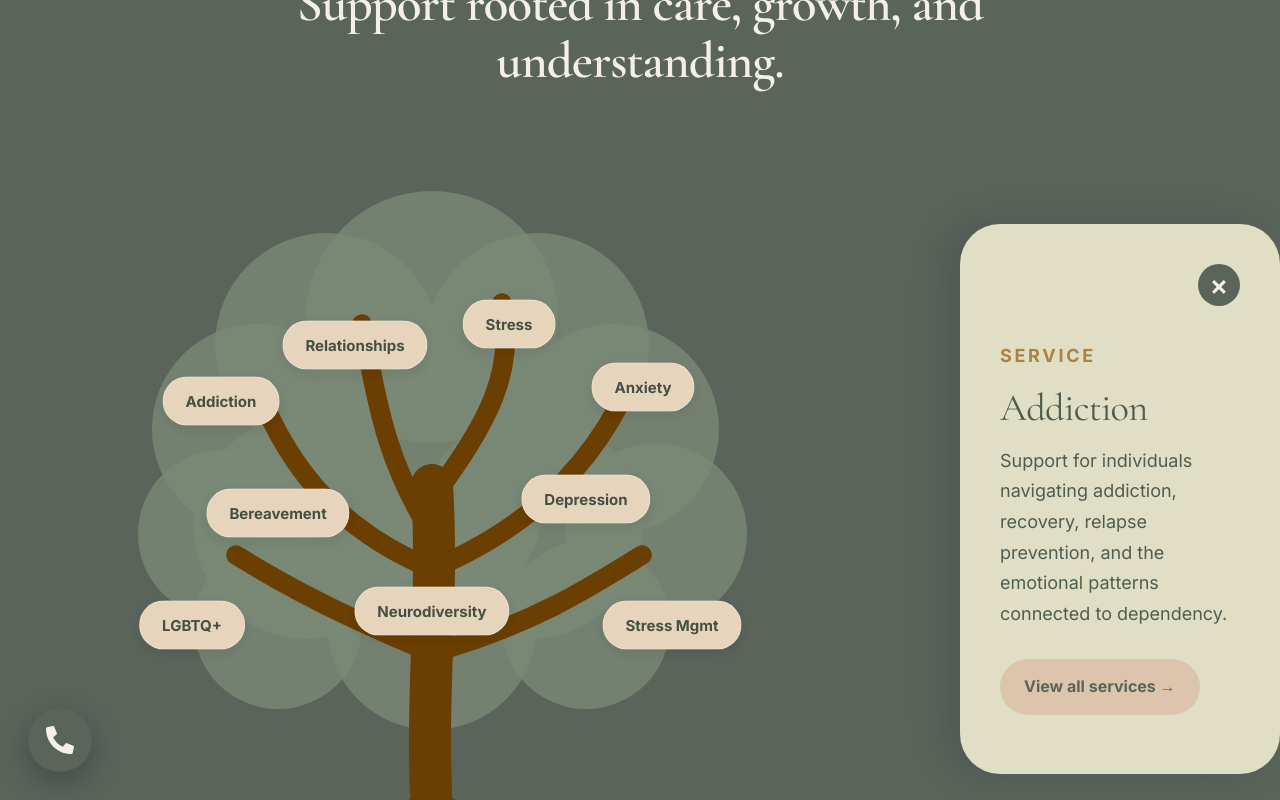
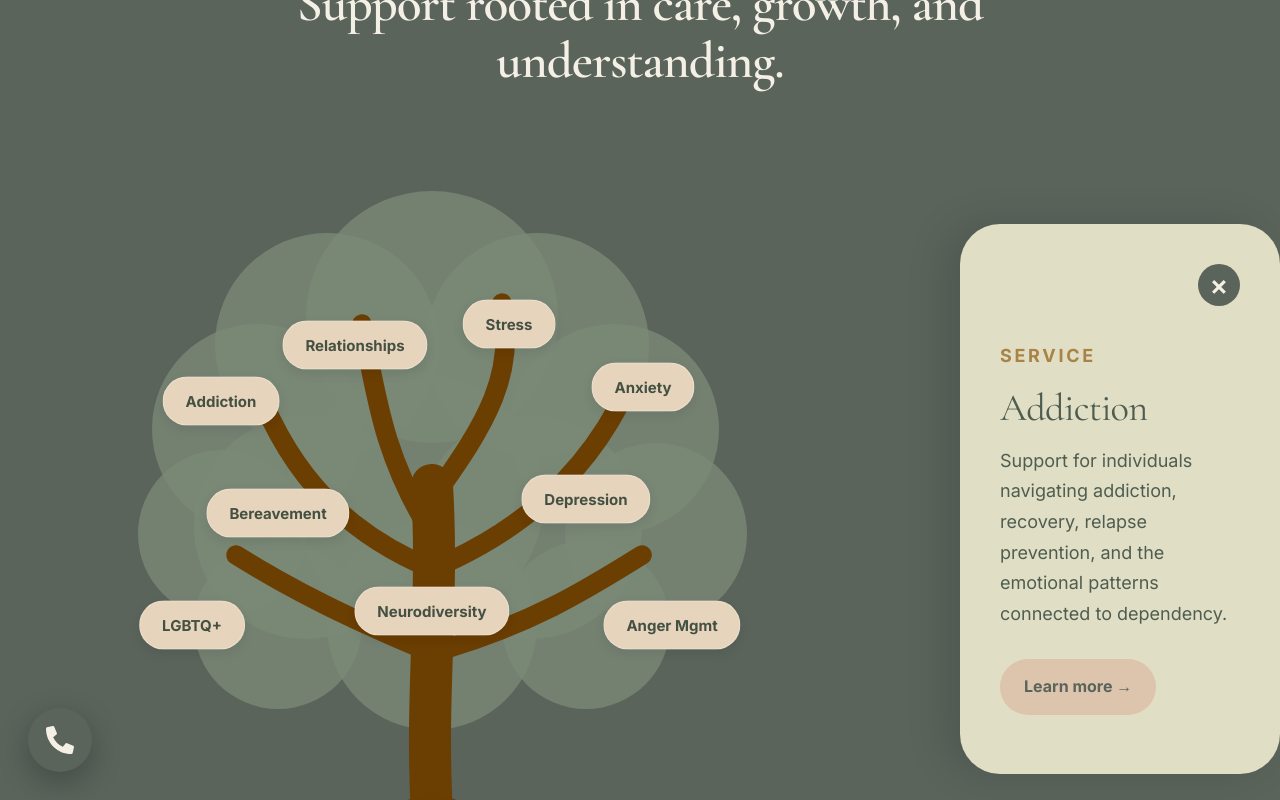
Before and after one commit to FilipG01/Group-D-Project, a React (Vite) app: page / in a window 1280 px wide. Both pictures are taken after a click on the button "Addiction". Shown: the part 991-1791 px from the top of the page. Built offline with nearby package versions, Linux system fonts and the light colour scheme.

Commit message:
refactored services tree to call from a seperate file to keep consistant file structure and added functionality to buttons to lead to individual service detail pages rather than the service page with all options

```diff
--- a/src/components/home/ServicesTree.jsx
+++ b/src/components/home/ServicesTree.jsx
@@ -1,72 +1,7 @@
 import { useEffect, useRef, useState } from 'react'
 import { Link } from 'react-router-dom'
+import { treeServices } from "../../data/treeServicesData";
 import '../../styles/servicesTree.css'
-
-const treeServices = [
-    {
-        label: 'Addiction',
-        x: 28,
-        y: 36,
-        description:
-            'Support for individuals navigating addiction, recovery, relapse prevention, and the emotional patterns connected to dependency.',
-    },
-    {
-        label: 'Relationships',
-        x: 42,
-        y: 28,
-        description:
-            'A space to explore communication, conflict, attachment, boundaries, and emotional connection in relationships.',
-    },
-    {
-        label: 'Stress',
-        x: 58,
-        y: 25,
-        description:
-            'Support for understanding stress, reducing overwhelm, and developing healthier ways to manage pressure.',
-    },
-    {
-        label: 'Anxiety',
-        x: 72,
-        y: 34,
-        description:
-            'Therapeutic support for anxiety, worry, intrusive thoughts, panic, and feelings of being emotionally stuck.',
-    },
-    {
-        label: 'Bereavement',
-        x: 34,
-        y: 52,
-        description:
-            'Compassionate support for grief, loss, adjustment, and the complex emotions that can follow bereavement.',
-    },
-    {
-        label: 'Depression',
-        x: 66,
-        y: 50,
-        description:
-            'Support for low mood, emotional heaviness, lack of motivation, and rebuilding connection with yourself.',
-    },
-    {
-        label: 'LGBTQ+',
-        x: 25,
-        y: 68,
-        description:
-            'An affirming space to explore identity, relationships, self-acceptance, and lived experience.',
-    },
-    {
-        label: 'Neurodiversity',
-        x: 50,
-        y: 66,
-        description:
-            'Support for ADHD, autism, sensory needs, masking, self-understanding, and neurodivergent identity.',
-    },
-    {
-        label: 'Stress Mgmt',
-        x: 75,
-        y: 68,
-        description:
-            'Practical and reflective support for managing ongoing stress, transitions, burnout, and emotional strain.',
-    },
-]
 
 function ServicesTree() {
     const sectionRef = useRef(null)
@@ -178,8 +113,8 @@ function ServicesTree() {
                             <h3>{selectedService.label}</h3>
                             <p>{selectedService.description}</p>
 
-                            <Link to="/services" className="panel-services-link">
-                                View all services →
+                            <Link to={selectedService.path} className="panel-services-link">
+                                Learn more →
                             </Link>
                         </>
                     )}
--- /dev/null
+++ b/src/data/treeServicesData.js
@@ -0,0 +1,74 @@
+export const treeServices = [
+    {
+        label: "Addiction",
+        x: 28,
+        y: 36,
+        path: "/services/addiction-recovery",
+        description:
+            "Support for individuals navigating addiction, recovery, relapse prevention, and the emotional patterns connected to dependency.",
+    },
+    {
+        label: "Relationships",
+        x: 42,
+        y: 28,
+        path: "/services/relationship-counselling",
+        description:
+            "A space to explore communication, conflict, attachment, boundaries, and emotional connection in relationships.",
+    },
+    {
+        label: "Stress",
+        x: 58,
+        y: 25,
+        path: "/services/stress-management",
+        description:
+            "Support for understanding stress, reducing overwhelm, and developing healthier ways to manage pressure.",
+    },
+    {
+        label: "Anxiety",
+        x: 72,
+        y: 34,
+        path: "/services/anxiety-intrusive-thoughts",
+        description:
+            "Therapeutic support for anxiety, worry, intrusive thoughts, panic, and feelings of being emotionally stuck.",
+    },
+    {
+        label: "Bereavement",
+        x: 34,
+        y: 52,
+        path: "/services/bereavement",
+        description:
+            "Compassionate support for grief, loss, adjustment, and the complex emotions that can follow bereavement.",
+    },
+    {
+        label: "Depression",
+        x: 66,
+        y: 50,
+        path: "/services/depression",
+        description:
+            "Support for low mood, emotional heaviness, lack of motivation, and rebuilding connection with yourself.",
+    },
+    {
+        label: "LGBTQ+",
+        x: 25,
+        y: 68,
+        path: "/services/lgbtq-support",
+        description:
+            "An affirming space to explore identity, relationships, self-acceptance, and lived experience.",
+    },
+    {
+        label: "Neurodiversity",
+        x: 50,
+        y: 66,
+        path: "/services/neurodiversity",
+        description:
+            "Support for ADHD, autism, sensory needs, masking, self-understanding, and neurodivergent identity.",
+    },
+    {
+        label: "Anger Mgmt",
+        x: 75,
+        y: 68,
+        path: "/services/anger-management",
+        description:
+            "Support for understanding anger, emotional regulation, communication, and reducing conflict.",
+    },
+];
```
